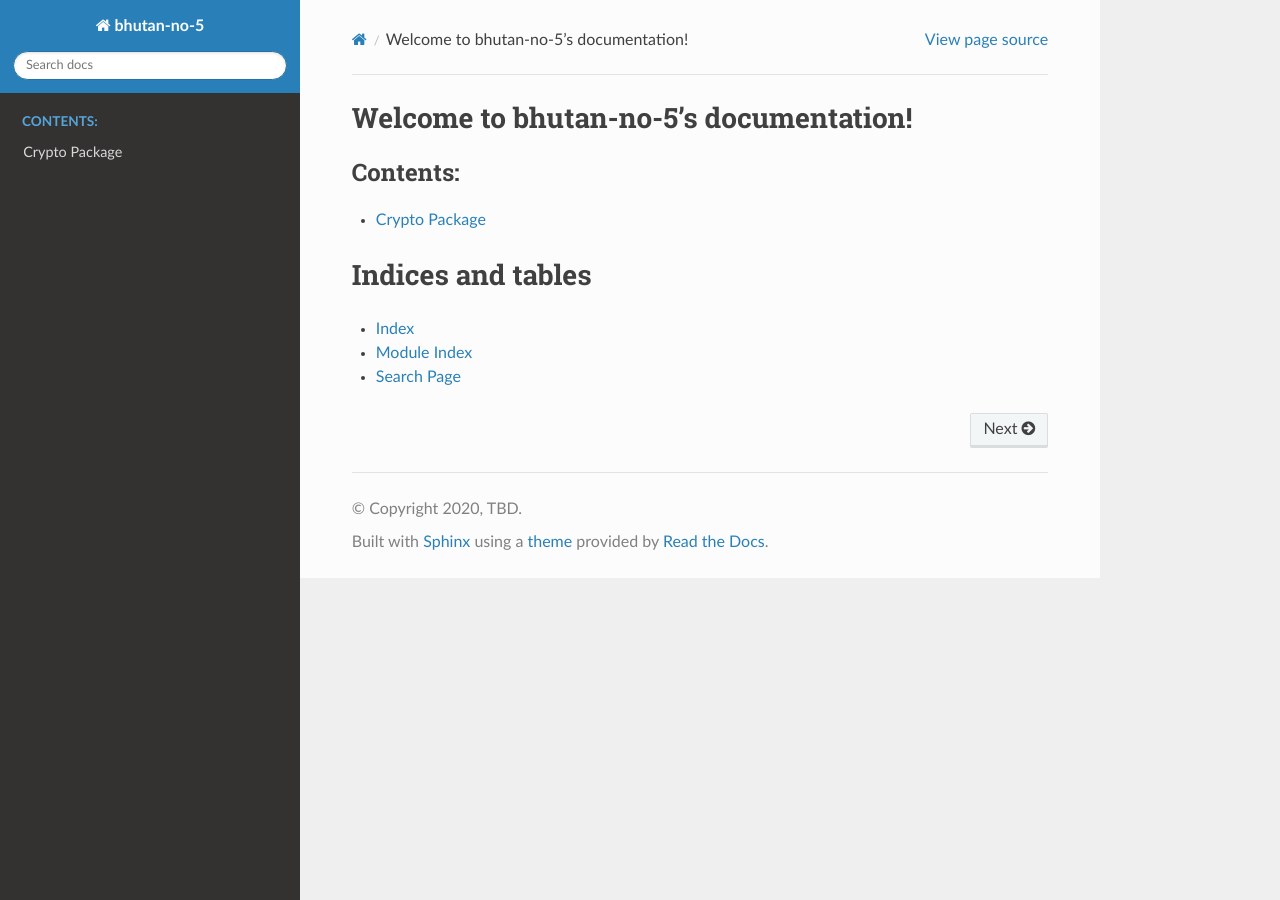
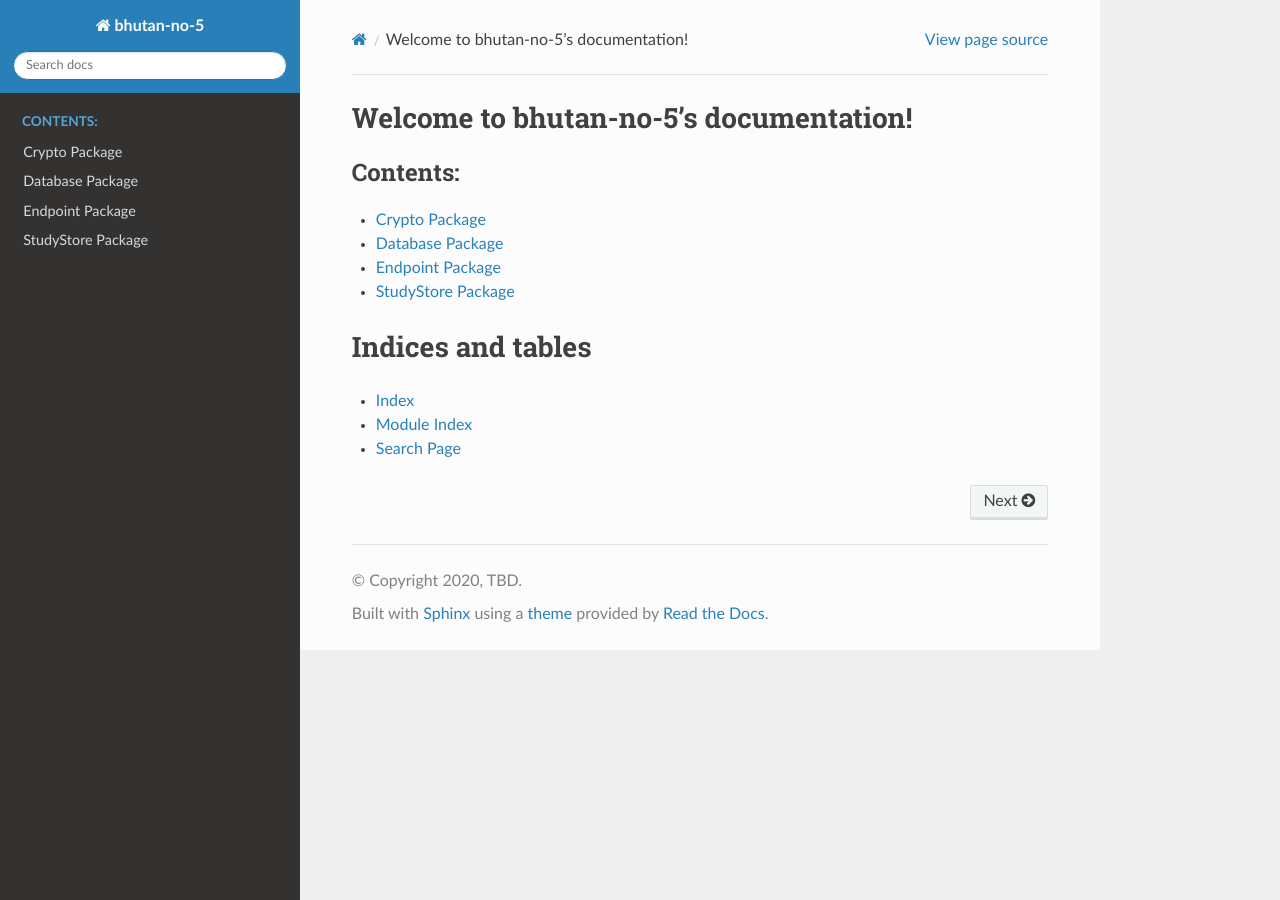
Before and after one commit to CSC480-20S/buhtan-no-5, a Sphinx documentation site: the page built from docs/index.rst, in a window 1280 px wide. Built offline with Sphinx 7.4.7 and the Read the Docs theme 2.0.0, drawn with Linux system fonts in a browser that asks for light colours.

Commit message:
Updated readthedocs
update docs

```diff
--- a/docs/Crypto.rst
+++ b/docs/crypto.rst
@@ -1,13 +1,13 @@
 Crypto Package
 ==============
 
-.. automodule:: Crypto.PublicTokenGenerator
+.. automodule:: crypto.PublicTokenGenerator
 .. autoclass:: TokenService
     :members:
     :undoc-members:
     :show-inheritance:
 
-.. automodule:: Crypto.TokenGenerator
+.. automodule:: crypto.TokenGenerator
 .. autoclass:: UserToken
     :members:
     :undoc-members:
--- a/docs/index.rst
+++ b/docs/index.rst
@@ -10,7 +10,11 @@ Welcome to bhutan-no-5's documentation!
    :maxdepth: 2
    :caption: Contents:
 
-   Crypto
+   crypto
+   database
+   endpoints
+   studystore
+
 
 
 
```
Also changed, not shown: docs/database.rst (added, +17 -0 lines), docs/endpoints.rst (added, +14 -0 lines), docs/studystore.rst (added, +14 -0 lines).
